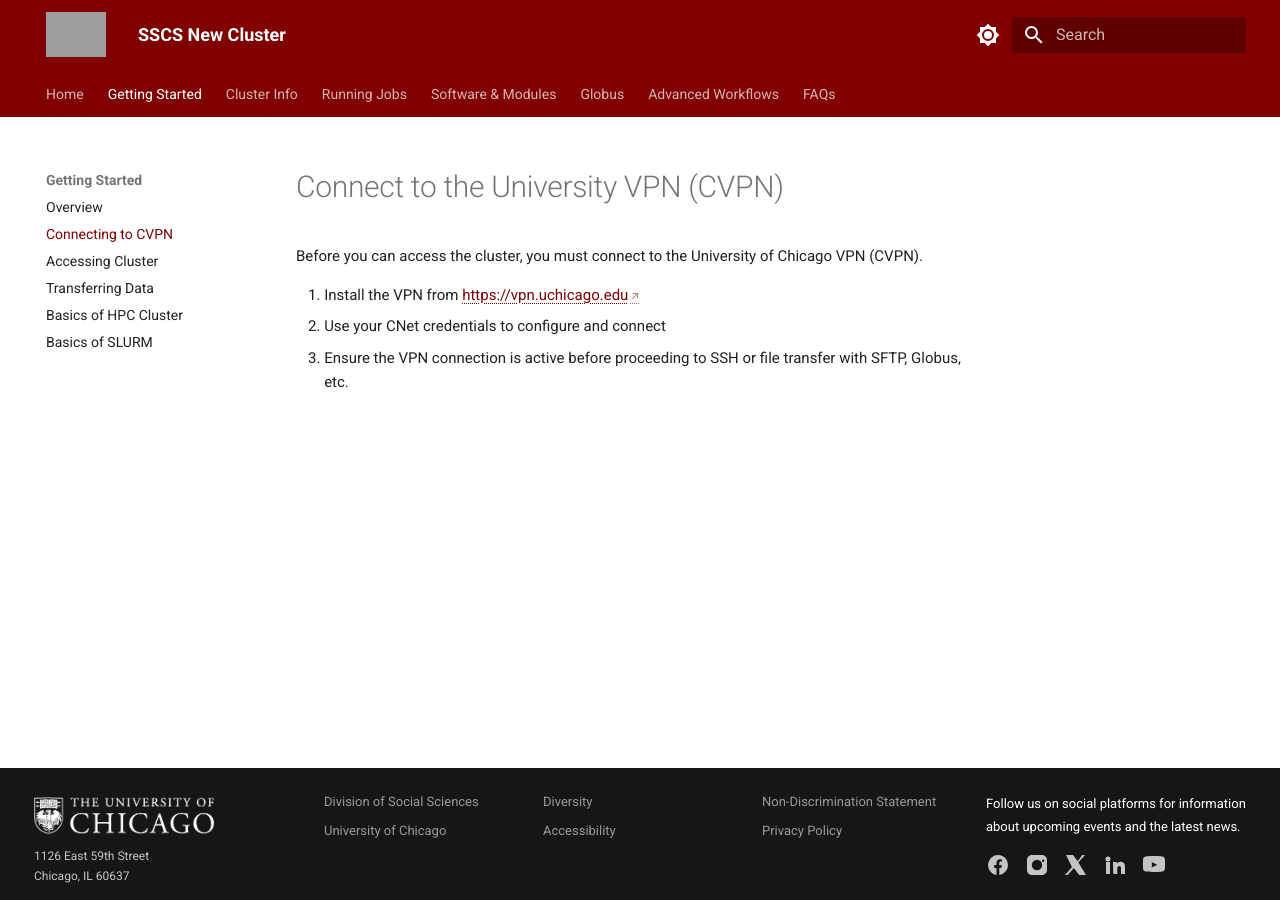
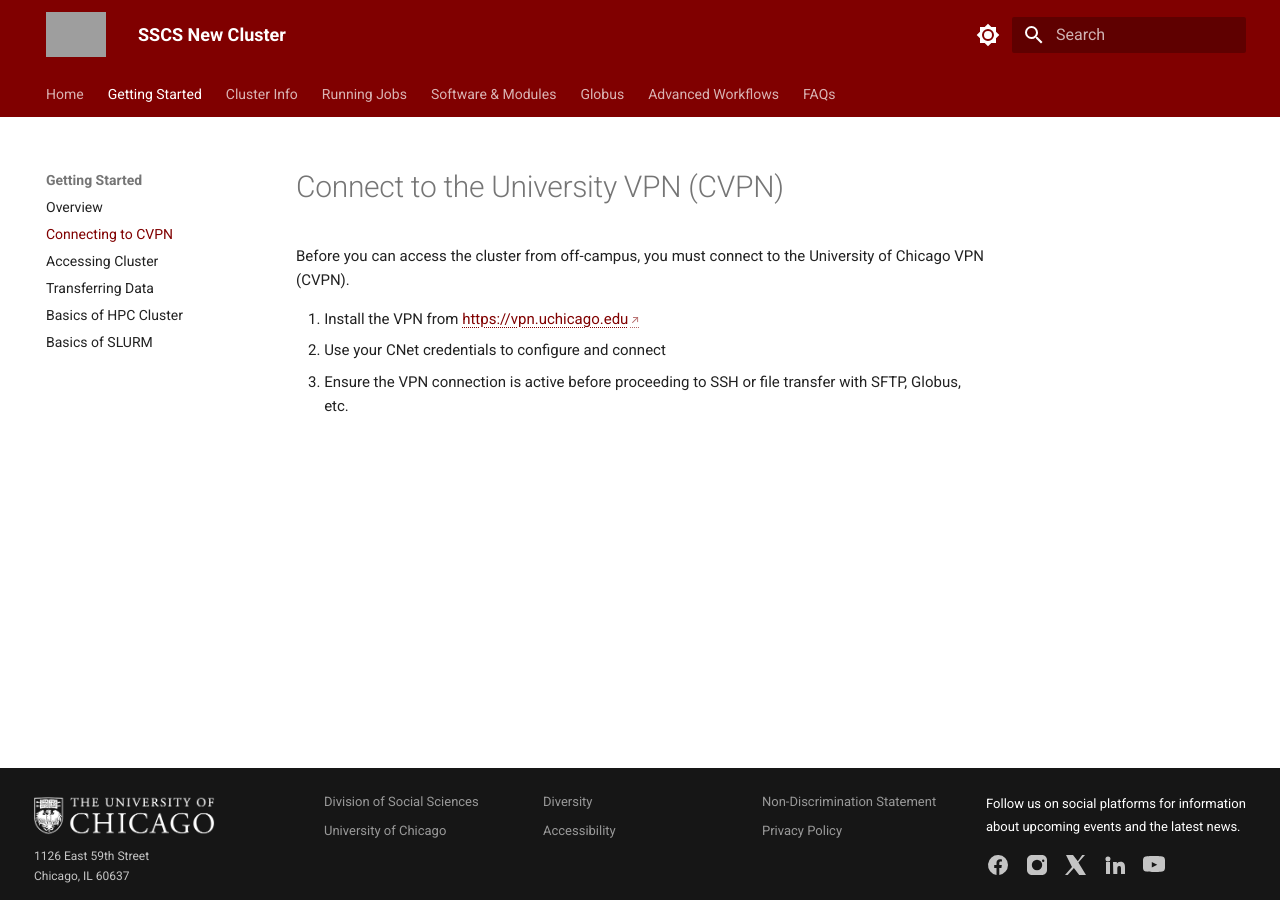
Before and after one commit to uchicago-ssd-sscs/hpc-docs, an MkDocs documentation site: the page built from docs/getting-started/connect-to-vpn.md, in a window 1280 px wide. Built offline with MkDocs 1.6.1 and Material for MkDocs 9.7.7, drawn with Linux system fonts in a browser that asks for light colours; grey boxes are pictures that could not be loaded.

Commit message:
simple changes

```diff
--- a/docs/getting-started/connect-to-vpn.md
+++ b/docs/getting-started/connect-to-vpn.md
@@ -1,6 +1,6 @@
 # Connect to the University VPN (CVPN)
 
-Before you can access the cluster, you must connect to the University of Chicago VPN (CVPN).
+Before you can access the cluster from off-campus, you must connect to the University of Chicago VPN (CVPN).
 
 1. Install the VPN from [https://vpn.uchicago.edu](https://vpn.uchicago.edu)
 2. Use your CNet credentials to configure and connect
```
Also changed, not shown: docs/getting-started/intro-to-server-and-cluster-computing.md (+1 -0 lines).
